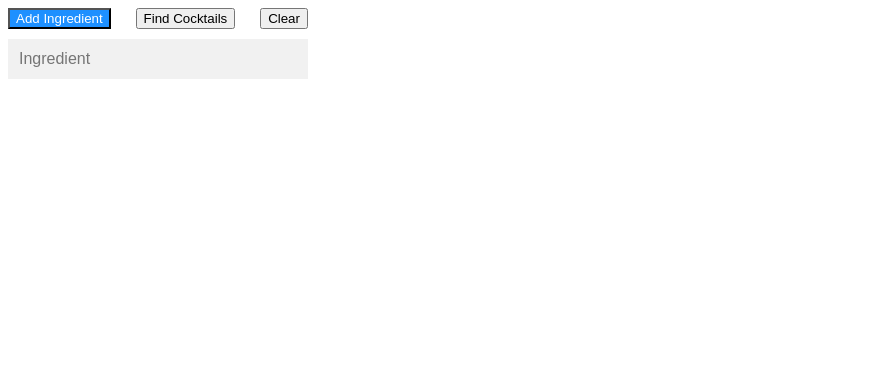
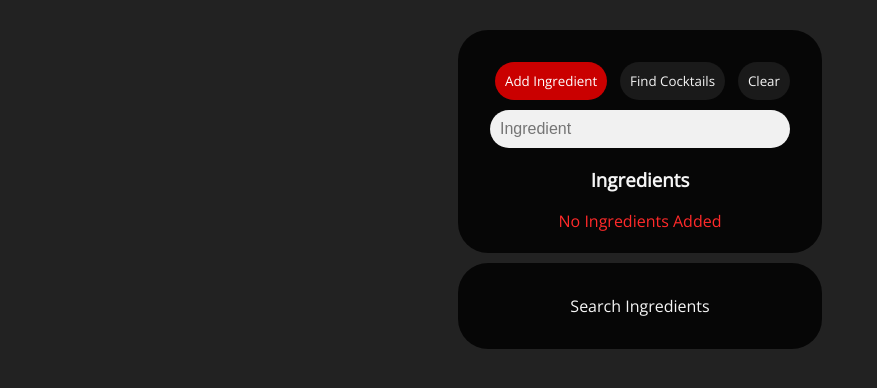
Before and after one commit to bcus789/Ebrius, a plain HTML site: page index.html in a window 1280 px wide. Shown: the whole page, without its empty margins (0-877 px from the left). Drawn offline with nearby package versions, Linux system fonts and the light colour scheme; no server answers.

Commit message:
added styling to css

```diff
--- a/index.html
+++ b/index.html
@@ -5,10 +5,12 @@
     <meta http-equiv="X-UA-Compatible" content="IE=edge">
     <meta name="viewport" content="width=device-width, initial-scale=1.0">
     <link rel="stylesheet" href="style.css">
+    <link href="https://fonts.googleapis.com/css2?family=Open+Sans:wght@300&display=swap" rel="stylesheet">
 
     <title></title>
 </head>
 <body>
+    <div id="main-div">
     <form autocomplete="off">
         <div id="buttons">
         <button id="submitIngredients" type="button">Add Ingredient</button>
@@ -18,10 +20,12 @@
         <div class="ingredients" >
           <input id="ingredient" type="text" placeholder="Ingredient">
         </div>
+        <h3>Ingredients</h3>
+        <div id="ingredientsList"><p>No Ingredients Added</p></div>
     </form>
-    <ul id="ingredientsList"></ul>
+</div>
     <div id="drinks-div">
-
+        Search Ingredients
     </div>
 </body>
 <script type="module" src="./main.js"></script>
--- a/main.js
+++ b/main.js
@@ -49,9 +49,6 @@ const cocktails = {
                 })
         }
     },
-    renderDrinks: function (data) {
-        drinksDiv.innerHTML += `<li>${data.drinks[0].strDrink}</li><ul><li></li></ul>`
-    },
     ingredientLookup: function () {
         fetch("https://www.thecocktaildb.com/api/json/v2/"
             + this.apiKey +
@@ -85,7 +82,7 @@ submitButton.addEventListener("click", function () {
         ingredient.value = ""
         ingredientsList.innerText = ""
         for (let i = 0; i < cocktailIngredients.length; i++) {
-            ingredientsList.innerHTML += `<li>${ingredientsDiv[i]}</li>`
+            ingredientsList.innerHTML += `<p>${ingredientsDiv[i]}</p>`
         }
     }
 })
@@ -95,8 +92,8 @@ findCocktailsButton.addEventListener("click", function () {
 })
 
 clearIngredients.addEventListener("click", function () {
-    ingredientsList.innerText = ""
-    drinksDiv.innerText = ""
+    ingredientsList.innerHTML = `<p>No Ingredients Added</p>`
+    drinksDiv.innerText = "Search Ingredients"
     cocktailIngredients = []
     ingredientsDiv = []
 })
--- a/renderdrinks.js
+++ b/renderdrinks.js
@@ -2,9 +2,9 @@ const drinksDiv = document.getElementById("drinks-div")
 const ingredientsDiv = document.getElementById("ingredients-div")
 
 function renderDrinks(data){
+    drinksDiv.innerHTML += `<b><p style="color:red">${data.drinks[0].strDrink}</p></b>`
     drinksDiv.innerHTML += `<img src="${data.drinks[0].strDrinkThumb
     }"></img>`
-    drinksDiv.innerHTML += `<b><p>${data.drinks[0].strDrink}</p></b>`
     if (data.drinks[0].strIngredient1 != null){
         drinksDiv.innerHTML += `<ul><li>${data.drinks[0].strMeasure1
         } ${data.drinks[0].strIngredient1}</li></ul>`}
--- a/style.css
+++ b/style.css
@@ -1,11 +1,29 @@
 * { box-sizing: border-box; }
 body {
   font: 16px Arial;
+  font-family: 'Open Sans', sans-serif;
+  background-color: #222222;
 }
 #buttons{
   width: 300px;
   display: flex;
   justify-content: space-between;
+}
+button{
+  border-radius: 30px;
+    outline: none;
+    padding: 10px;
+    font-family: 'Open Sans', sans-serif;
+    margin-left: 5px;
+    border: none;
+    background: #7c7c7c2b;
+    color: whitesmoke;
+    font-family: 'Open Sans', sans-serif;
+}
+button:hover{
+  background: #7c7c7c4b;
+  color: whitesmoke;
+  cursor: pointer;
 }
 .ingredients {
   /*the container must be positioned relative:*/
@@ -18,20 +36,21 @@ input {
   background-color: #f1f1f1;
   padding: 10px;
   font-size: 16px;
-
+  border-radius: 30px;
+  border: none;
 }
 input[type=text] {
   background-color: #f1f1f1;
   width: 100%;
 }
 #submitIngredients {
-  background-color: DodgerBlue;
+  background-color: rgb(202, 0, 0);
   color: #fff;
 
 }
 .autocomplete-items {
   position: absolute;
-  border: 1px solid #d4d4d4;
+  border: 1px solid #5f5f5f;
   border-bottom: none;
   border-top: none;
   z-index: 99;
@@ -42,26 +61,72 @@ input[type=text] {
 .autocomplete-items div {
   padding: 10px;
   cursor: pointer;
-  background-color: #fff;
+  background-color: #000000;
   border-bottom: 1px solid #d4d4d4;
   max-width: 300px;
 }
 .autocomplete-items div:hover {
   /*when hovering an item:*/
-  background-color: #e9e9e9;
+  background-color: #0e0e0e;
 }
 .autocomplete-active {
   /*when navigating through the items using the arrow keys:*/
   background-color: DodgerBlue !important;
-  color: #ffffff;
+  color: #6b6b6b;
 }
 
 #drinks-div{
-  position: absolute;
-  margin-left: 400px;
-  margin-top: -100px;
+  background: #000000d0;
+  color: whitesmoke;
+  padding: 2em;
+  border-radius: 30px;
+  width: 100%;
+  max-width: 364px;
+  margin: auto;
+  margin-top: 10px;
+  text-align: center;
+  max-height: 600px;
+  overflow-y:scroll;
+  margin-bottom: 30px;
 }
 
 img {
   width: 200px;
 }
+
+#main-div{
+  background: #000000d0;
+   color: whitesmoke;
+   padding-top: 2em;
+   padding-left: 2em;
+   padding-right: 2em;
+   padding-bottom: 5px;
+   border-radius: 30px;
+   width: 100%;
+   max-width: 364px;
+   margin: auto;
+   margin-top: 30px;
+   text-align: center;
+   max-height: 600px;
+}
+
+#drinks-div::-webkit-scrollbar {
+  width: 5px;
+  height: 20px;
+}
+
+#drinks-div::-webkit-scrollbar-track {
+  background-color: #e4e4e4;
+  border-radius: 50px;
+  margin-top: 30px;
+  margin-bottom: 30px;
+}
+
+#drinks-div::-webkit-scrollbar-thumb {
+  background-color: #ff2a2a;
+  border-radius: 50px;
+}
+
+#ingredientsList{
+color: #ff2a2a;
+}
```
